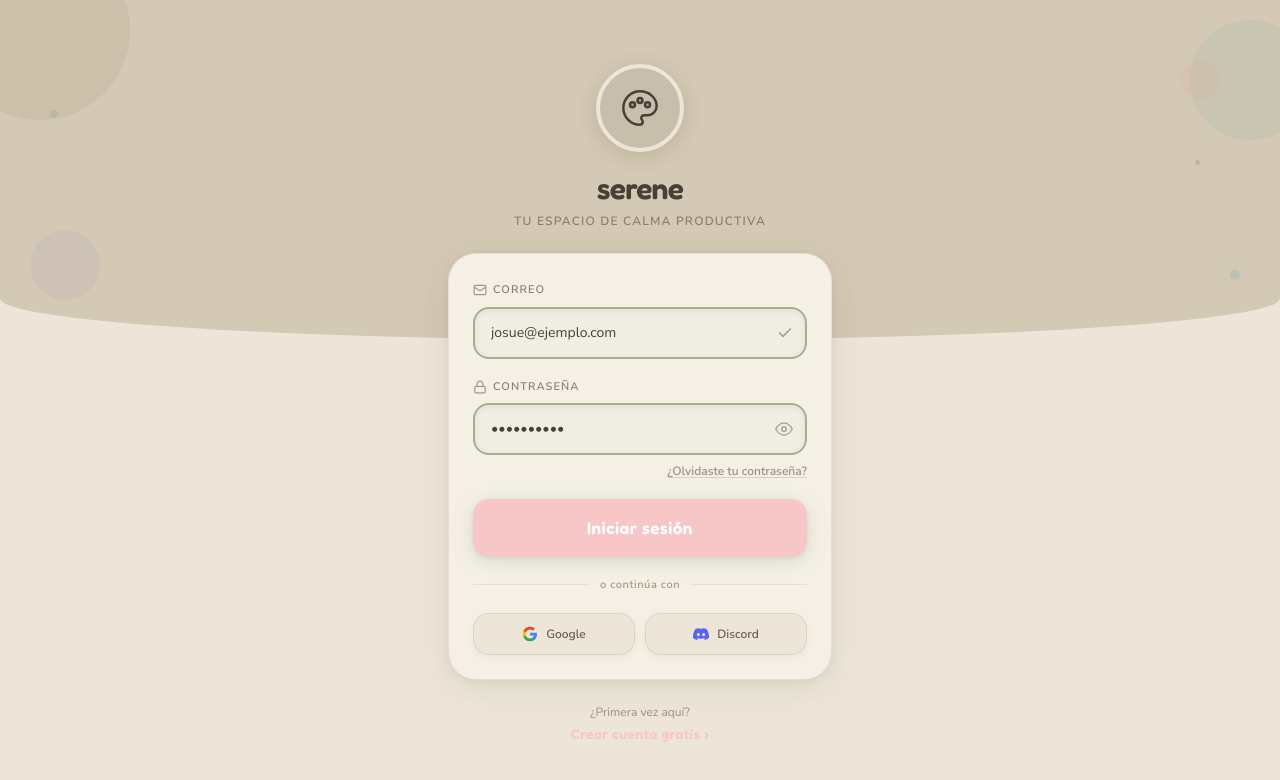
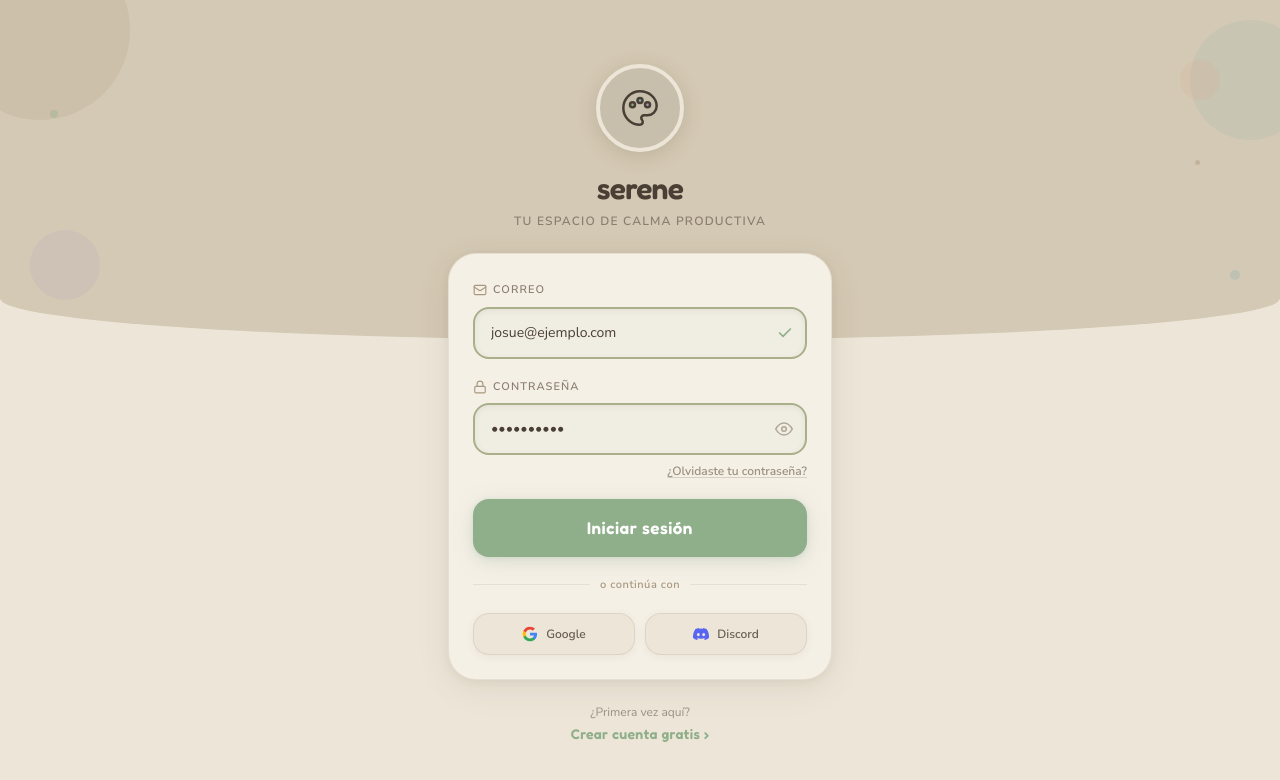
Before and after one commit to josuecaleb25/App-gestion-tareas, a React (Vite) app: page /login in a window 1280 px wide. Shown: the top 780 px of the page. Built offline with nearby package versions, Linux system fonts and the light colour scheme.

Commit message:
Arreglando orboarding y login

```diff
--- a/src/features/auth/pages/LoginPage.jsx
+++ b/src/features/auth/pages/LoginPage.jsx
@@ -38,9 +38,9 @@ const LoginPage = () => {
   };
 
   const getButtonBg = () => {
-    if (loginSuccess) return 'var(--color-primary)';
-    if (isLoading) return 'var(--color-primary)';
-    return 'var(--color-primary)';
+    if (loginSuccess) return '#7A9F75';
+    if (isLoading) return '#8FAF8A';
+    return '#8FAF8A';
   };
 
   return (
@@ -220,8 +220,8 @@ const LoginPage = () => {
           <p className="text-xs text-[#9A9080] mb-0.5">¿Primera vez aquí?</p>
           <button
             onClick={() => navigate('/register')}
-            className="text-sm font-semibold tracking-wide"
-            style={{ fontFamily: 'Fredoka, system-ui, sans-serif', color: 'var(--color-primary)' }}
+            className="text-sm font-semibold text-[#8FAF8A] tracking-wide"
+            style={{ fontFamily: 'Fredoka, system-ui, sans-serif' }}
           >
             Crear cuenta gratis ›
           </button>
--- a/src/features/auth/pages/OnboardingPage.jsx
+++ b/src/features/auth/pages/OnboardingPage.jsx
@@ -127,7 +127,7 @@ const OnboardingPage = () => {
 
       {/* Header */}
       <header className="flex justify-between items-center px-6 py-2 w-full sticky top-0 z-50 bg-[#fbf9f6]/80 backdrop-blur-md">
-        <div className="text-[22px] leading-7 tracking-tight font-extrabold" style={{ fontFamily: 'Plus Jakarta Sans, system-ui, sans-serif', color: 'var(--color-primary)' }}>
+        <div className="text-[22px] leading-7 tracking-tight font-extrabold text-[#4e6450]" style={{ fontFamily: 'Plus Jakarta Sans, system-ui, sans-serif' }}>
           Serene
         </div>
         {!isLastStep && (
@@ -218,10 +218,9 @@ const OnboardingPage = () => {
               key={index}
               className={`h-2 rounded-full transition-all duration-300 ${
                 index === currentStep
-                  ? 'w-8 shadow-sm'
+                  ? 'w-8 bg-[#4e6450] shadow-sm'
                   : 'w-2 bg-[#c3c8c0]'
               }`}
-              style={index === currentStep ? { background: 'var(--color-primary)' } : {}}
             />
           ))}
         </div>
@@ -232,8 +231,8 @@ const OnboardingPage = () => {
           <div className="w-full">
             <button
               onClick={handleNext}
-              className="w-full py-4 px-8 rounded-full text-white text-sm font-bold tracking-wide shadow-lg hover:opacity-90 active:scale-95 transition-all duration-300 flex items-center justify-center gap-2"
-              style={{ background: 'var(--color-primary)', boxShadow: '0 10px 25px rgba(0,0,0,0.12)' }}
+              className="w-full py-4 px-8 rounded-full bg-gradient-to-r from-[#4e6450] to-[#3d6565] text-white text-sm font-bold tracking-wide shadow-lg hover:opacity-90 active:scale-95 transition-all duration-300 flex items-center justify-center gap-2"
+              style={{ boxShadow: '0 10px 25px rgba(78, 100, 80, 0.2)' }}
             >
               Comenzar
               <svg className="w-5 h-5" fill="none" stroke="currentColor" viewBox="0 0 24 24">
@@ -259,8 +258,8 @@ const OnboardingPage = () => {
 
             <button
               onClick={handleNext}
-              className="flex-1 max-w-[240px] h-14 text-white text-sm font-bold tracking-wide rounded-full shadow-lg hover:scale-[1.02] active:scale-95 transition-all duration-200 flex items-center justify-center gap-2 group"
-              style={{ background: 'var(--color-primary)', boxShadow: '0 10px 25px rgba(0,0,0,0.12)' }}
+              className="flex-1 max-w-[240px] h-14 bg-gradient-to-r from-[#4e6450] to-[#3d6565] text-white text-sm font-bold tracking-wide rounded-full shadow-lg hover:scale-[1.02] active:scale-95 transition-all duration-200 flex items-center justify-center gap-2 group"
+              style={{ boxShadow: '0 10px 25px rgba(78, 100, 80, 0.2)' }}
             >
               Siguiente
               <svg
@@ -278,14 +277,6 @@ const OnboardingPage = () => {
         )}
       </footer>
 
-      {/* Footer branding solo en último slide */}
-      {isLastStep && (
-        <div className="pb-2 text-center">
-          <p className="text-xs font-semibold text-[#737972] opacity-40" style={{ fontFamily: 'Nunito Sans, system-ui, sans-serif' }}>
-            Serene Productivity © 2024
-          </p>
-        </div>
-      )}
     </div>
   );
 };
```
